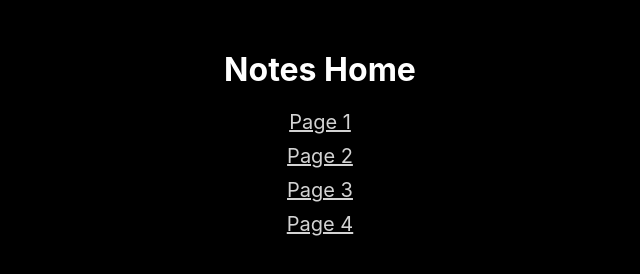
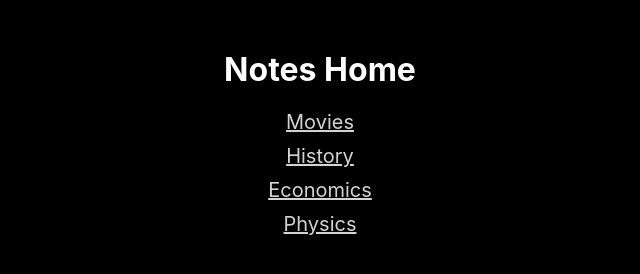
Before and after one commit to pranavanand/pranavanand.github.io, a plain HTML site: page index.html in a window 1280 px wide. Shown: the whole page, without its empty margins (320-960 px from the left). Drawn offline with Linux system fonts and the light colour scheme.

Commit message:
Update index.html

```diff
--- a/index.html
+++ b/index.html
@@ -3,7 +3,7 @@
 <head>
     <meta charset="UTF-8">
     <meta name="viewport" content="width=device-width, initial-scale=1.0">
-    <title>Notes Home</title>
+    <title>Wanna Hear a Fun Fact</title>
     <style>
         body {
             font-family: -apple-system, BlinkMacSystemFont, "Segoe UI", Roboto, "Helvetica Neue", Arial, sans-serif;
@@ -24,10 +24,10 @@
 <body>
     <h1>Notes Home</h1>
     <nav>
-        <a href="movies.html">Page 1</a>
-        <a href="history.html">Page 2</a>
-        <a href="economics.html">Page 3</a>
-        <a href="physics.html">Page 4</a>
+        <a href="movies.html">Movies</a>
+        <a href="history.html">History</a>
+        <a href="economics.html">Economics</a>
+        <a href="physics.html">Physics</a>
     </nav>
 </body>
 </html>
```
